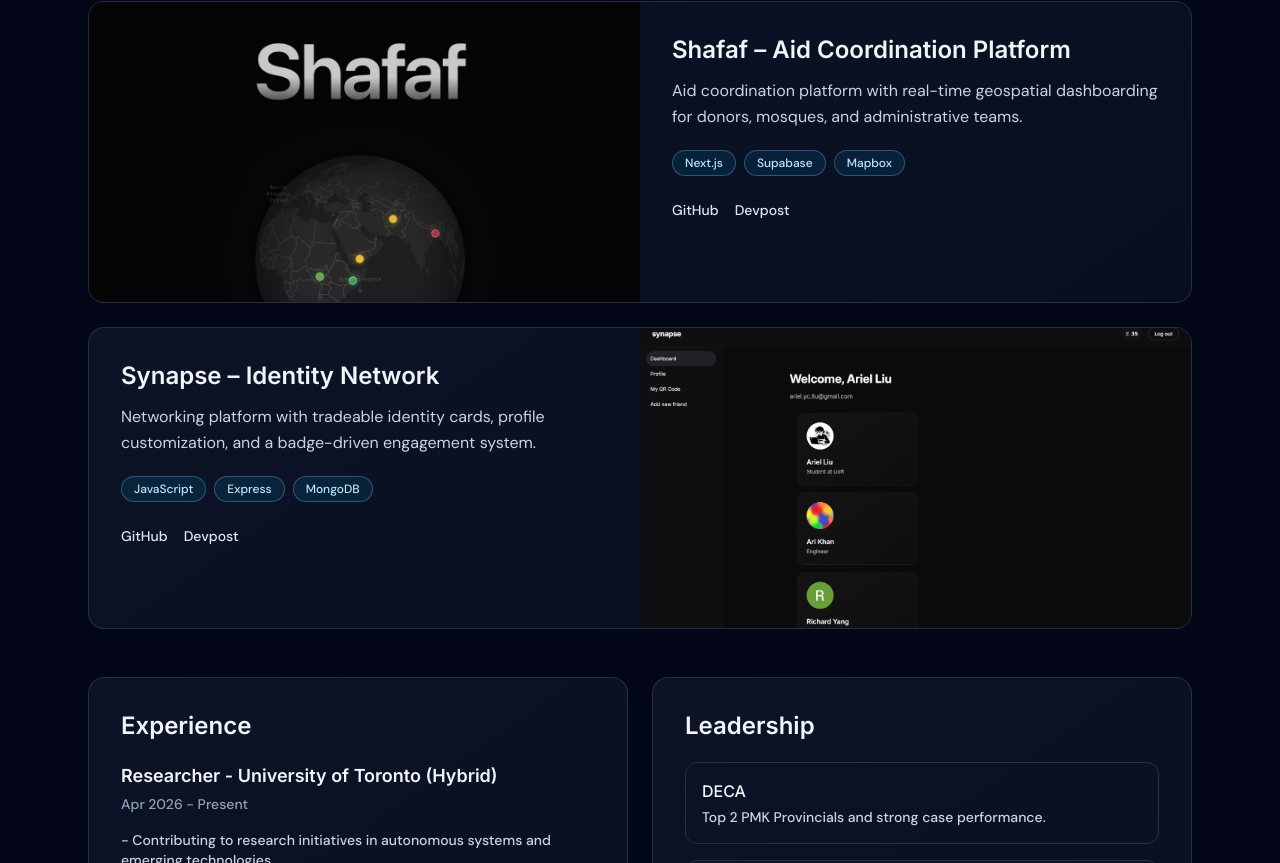
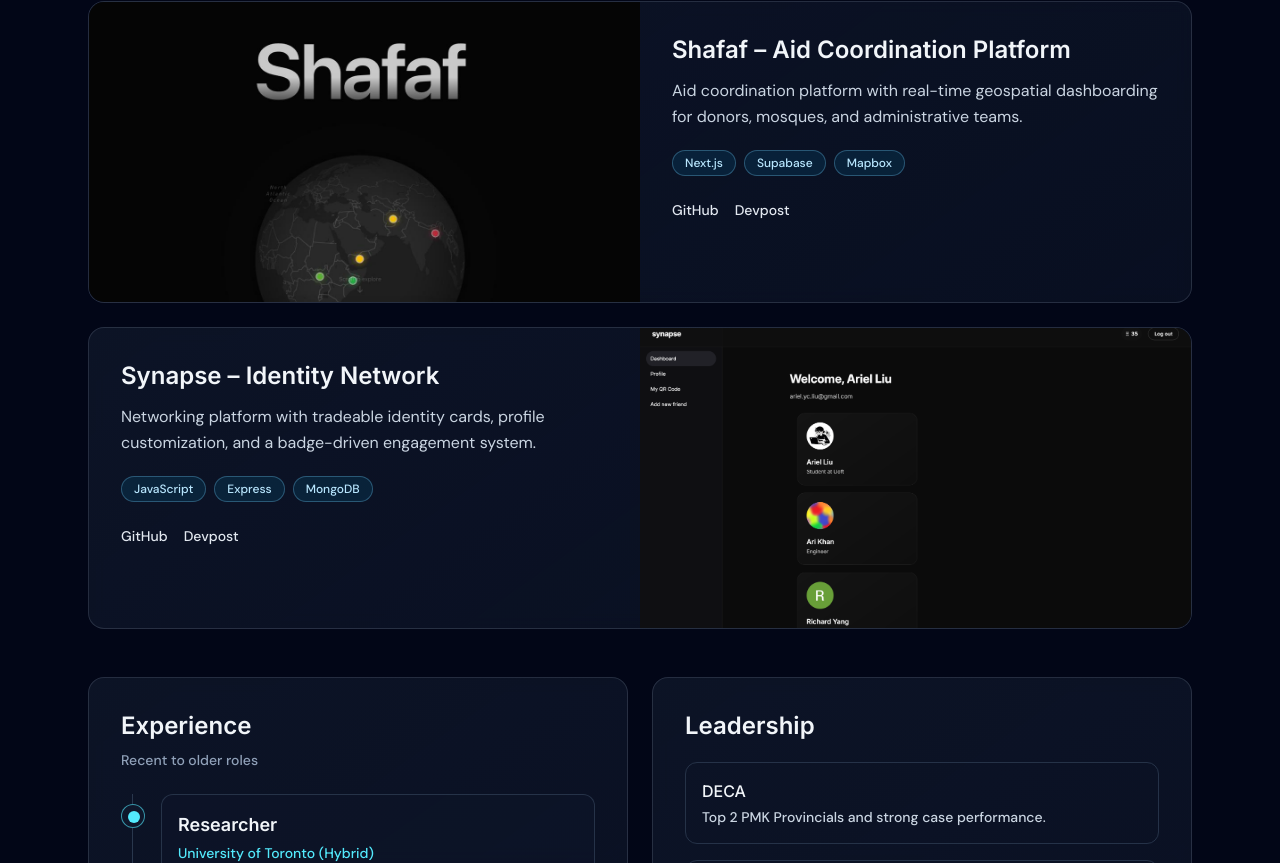
Before and after one commit to malihashar/Personal-Website, a Next.js app: page / in a window 1280 px wide. Shown: the part 1937-2800 px from the top of the page. Built offline with nearby package versions, Linux system fonts and the light colour scheme.

Commit message:
update 2

```diff
--- a/components/Experience.tsx
+++ b/components/Experience.tsx
@@ -10,19 +10,31 @@
         <h2 className="font-heading text-2xl font-semibold text-slate-100">
           Experience
         </h2>
+        <p className="mt-2 text-sm text-slate-400">Recent to older roles</p>
+        <div className="relative mt-6 space-y-6">
+          <span className="absolute bottom-0 left-[11px] top-0 w-px bg-slate-700/80" />
           {experience.map((item) => (
-          <div key={item.title} className="mt-5">
+            <article key={item.title} className="relative pl-10">
+              <span className="absolute left-0 top-2.5 h-6 w-6 rounded-full border border-cyan-300/60 bg-slate-900">
+                <span className="absolute left-1.5 top-1.5 h-3 w-3 rounded-full bg-cyan-300" />
+              </span>
+              <div className="rounded-xl border border-slate-700/70 bg-slate-900/40 p-4">
                 <h3 className="font-heading text-lg font-semibold text-slate-100">
-              {item.title} - {item.organization}
+                  {item.title}
                 </h3>
-            <p className="mt-1 text-sm text-slate-400">{item.period}</p>
+                <p className="mt-1 text-sm text-cyan-300">{item.organization}</p>
+                <p className="mt-1 text-xs uppercase tracking-[0.08em] text-slate-400">
+                  {item.period}
+                </p>
                 <ul className="mt-4 space-y-2 text-sm text-slate-300">
                   {item.highlights.map((point) => (
                     <li key={point}>- {point}</li>
                   ))}
                 </ul>
               </div>
+            </article>
           ))}
+        </div>
       </div>
 
       <div className="section-card rounded-2xl p-8">
```
Lines whose indentation alone changed are shown as unchanged.
